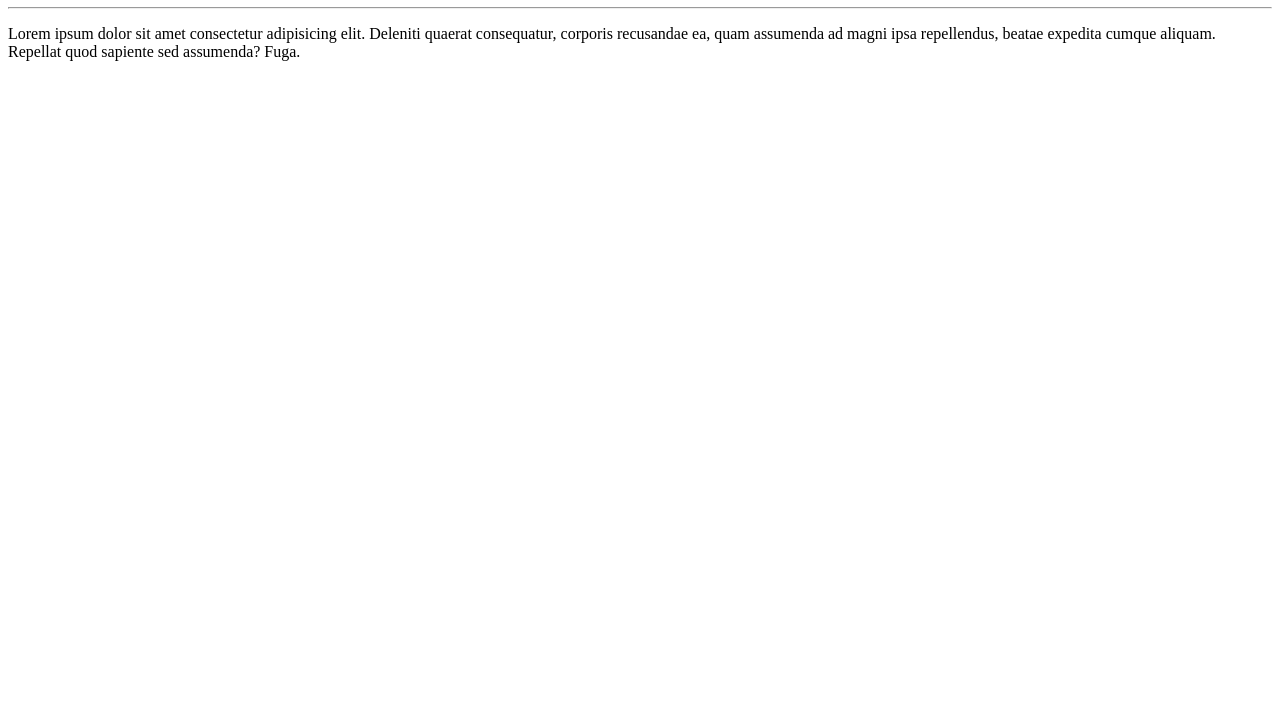
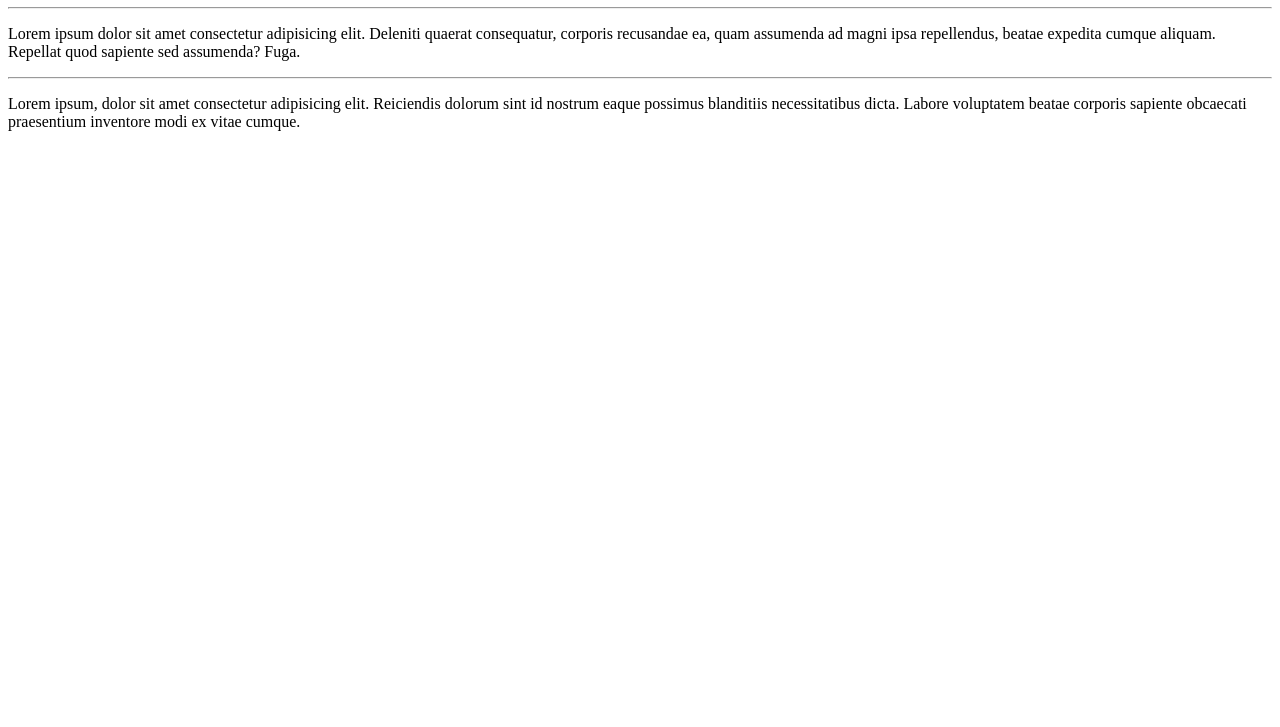
Before and after one commit to Rafa-Pires/Ola_Mundo, a plain HTML site: page Site_Exemplo/Index.html in a window 1280 px wide. Shown: the part 73-800 px from the top of the page. Drawn offline with Linux system fonts and the light colour scheme.

Commit message:
Adicinei Paragrafo

```diff
--- a/Site_Exemplo/Index.html
+++ b/Site_Exemplo/Index.html
@@ -9,5 +9,7 @@
     <h1>Olá Mundo</h1>
     <hr>
     <p>Lorem ipsum dolor sit amet consectetur adipisicing elit. Deleniti quaerat consequatur, corporis recusandae ea, quam assumenda ad magni ipsa repellendus, beatae expedita cumque aliquam. Repellat quod sapiente sed assumenda? Fuga.</p>
+    <hr>
+    <p>Lorem ipsum, dolor sit amet consectetur adipisicing elit. Reiciendis dolorum sint id nostrum eaque possimus blanditiis necessitatibus dicta. Labore voluptatem beatae corporis sapiente obcaecati praesentium inventore modi ex vitae cumque.</p>
 </body>
 </html>
```
